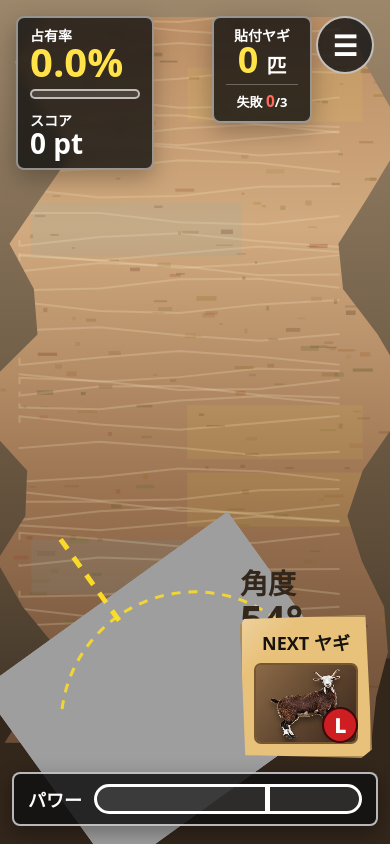
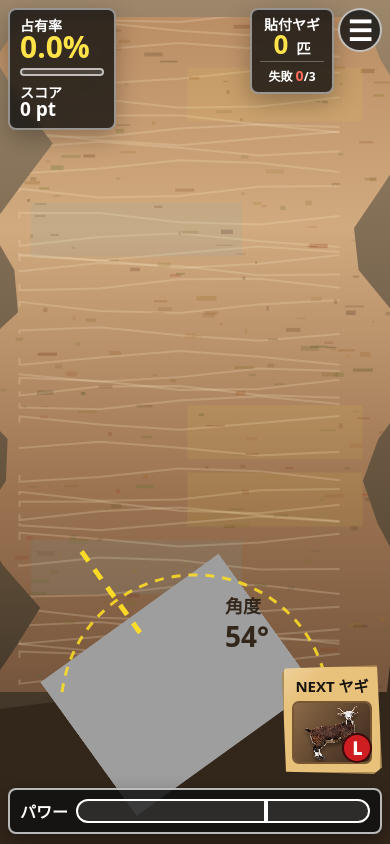
Before and after one commit to somakawamoto/Cliff-Goat, a plain HTML site: page index.html in a window 390 px wide. Drawn offline with Linux system fonts and the light colour scheme.

Commit message:
Improve mobile layout

```diff
--- a/game.js
+++ b/game.js
@@ -2,7 +2,7 @@ const canvas = document.getElementById("game");
 const ctx = canvas.getContext("2d");
 const nextCanvas = document.getElementById("nextGoat");
 const nextCtx = nextCanvas.getContext("2d");
-const ASSET_VERSION = "20260430-1";
+const ASSET_VERSION = "20260430-2";
 const goatImage = new Image();
 const goatSound = new Audio(`assets/goat_sound.mp3?v=${ASSET_VERSION}`);
 goatSound.preload = "auto";
@@ -50,6 +50,10 @@ const STORAGE_KEY = "cliff-goat-best";
 
 let audioContext = null;
 let bgmStarted = false;
+
+function isCompactView() {
+  return state.w <= 760;
+}
 
 function audio() {
   if (!audioContext) {
@@ -359,9 +363,9 @@ function makeCliff() {
   const w = state.w;
   const h = state.h;
   const top = h * 0.02;
-  const bottom = h * 0.88;
-  const leftBase = w * 0.08;
-  const rightBase = w * 0.94;
+  const bottom = h * (isCompactView() ? 0.82 : 0.88);
+  const leftBase = w * (isCompactView() ? 0.03 : 0.08);
+  const rightBase = w * (isCompactView() ? 0.98 : 0.94);
   const points = [];
   const steps = 16;
   for (let i = 0; i <= steps; i++) {
@@ -400,11 +404,11 @@ function pointInPolygon(x, y, points) {
 }
 
 function cannon() {
-  return { x: state.w * 0.5, y: state.h * 0.86 };
+  return { x: state.w * 0.5, y: state.h * (isCompactView() ? 0.84 : 0.86) };
 }
 
 function cannonImageSize() {
-  const cannonH = Math.min(230, state.h * 0.27);
+  const cannonH = Math.min(isCompactView() ? 165 : 230, state.h * (isCompactView() ? 0.22 : 0.27));
   const aspect = cannonImageReady ? cannonImage.width / cannonImage.height : 1024 / 1536;
   return { w: cannonH * aspect, h: cannonH };
 }
@@ -559,7 +563,7 @@ function update(dt) {
     p.x += p.vx * dt;
     p.y += p.vy * dt;
     p.rot += p.goat.spin * dt;
-    const collisionArmed = p.age > 0.18 && p.y < state.h * 0.78;
+    const collisionArmed = p.age > 0.18 && p.y < state.h * (isCompactView() ? 0.73 : 0.78);
     const flewTooFar = p.y < -160 || p.x < -160 || p.x > state.w + 160;
     if (flewTooFar) {
       failGoat("飛びすぎて落下");
@@ -881,10 +885,12 @@ function drawAim() {
   ctx.lineTo(endX, endY);
   ctx.stroke();
   ctx.setLineDash([]);
-  ctx.font = "900 28px system-ui";
-  ctx.fillText("角度", c.x + 45, c.y - 132);
-  ctx.font = "900 40px system-ui";
-  ctx.fillText(`${Math.round(180 - (state.angle * 180) / Math.PI)}°`, c.x + 45, c.y - 92);
+  const angleLabelX = isCompactView() ? c.x + 30 : c.x + 45;
+  const angleLabelY = isCompactView() ? c.y - 96 : c.y - 132;
+  ctx.font = `900 ${isCompactView() ? 18 : 28}px system-ui`;
+  ctx.fillText("角度", angleLabelX, angleLabelY);
+  ctx.font = `900 ${isCompactView() ? 28 : 40}px system-ui`;
+  ctx.fillText(`${Math.round(180 - (state.angle * 180) / Math.PI)}°`, angleLabelX, angleLabelY + (isCompactView() ? 34 : 40));
   ctx.restore();
 }
 
--- a/index.html
+++ b/index.html
@@ -4,7 +4,7 @@
     <meta charset="utf-8" />
     <meta name="viewport" content="width=device-width, initial-scale=1" />
     <title>崖ヤギ</title>
-    <link rel="stylesheet" href="styles.css?v=20260430-1" />
+    <link rel="stylesheet" href="styles.css?v=20260430-2" />
   </head>
   <body>
     <main class="game-shell">
@@ -69,6 +69,6 @@
       </div>
     </main>
 
-    <script src="game.js?v=20260430-1"></script>
+    <script src="game.js?v=20260430-2"></script>
   </body>
 </html>
--- a/styles.css
+++ b/styles.css
@@ -378,18 +378,51 @@ button {
 
 @media (max-width: 760px) {
   .game-shell {
-    min-height: 620px;
+    min-height: 100dvh;
   }
 
   .hud-score {
-    width: 138px;
-    padding: 10px 12px;
+    top: max(8px, env(safe-area-inset-top));
+    left: max(8px, env(safe-area-inset-left));
+    width: 118px;
+    padding: 8px 10px;
+  }
+
+  .hud-score strong {
+    font-size: 34px;
+  }
+
+  .hud-score b {
+    font-size: 22px;
+  }
+
+  .meter {
+    height: 8px;
+    margin: 6px 0 9px;
   }
 
   .hud-goats {
-    right: 78px;
-    padding: 10px 12px;
-    min-width: 100px;
+    top: max(8px, env(safe-area-inset-top));
+    right: calc(max(8px, env(safe-area-inset-right)) + 56px);
+    min-width: 92px;
+    padding: 8px 10px;
+  }
+
+  .hud-goats strong {
+    font-size: 30px;
+  }
+
+  .miss-label {
+    margin-top: 4px;
+    padding-top: 4px;
+    font-size: 12px;
+  }
+
+  .round-button {
+    top: max(8px, env(safe-area-inset-top));
+    right: max(8px, env(safe-area-inset-right));
+    width: 48px;
+    font-size: 28px;
   }
 
   .paper,
@@ -398,16 +431,90 @@ button {
   }
 
   .next-card {
-    width: 132px;
-    bottom: 86px;
+    right: max(8px, env(safe-area-inset-right));
+    bottom: calc(max(12px, env(safe-area-inset-bottom)) + 58px);
+    width: 112px;
+    padding: 8px;
+  }
+
+  .next-card h2 {
+    margin-bottom: 5px;
+    font-size: 15px;
+  }
+
+  .badge {
+    right: 8px;
+    bottom: 9px;
+    width: 30px;
+    font-size: 17px;
   }
 
   .power-wrap {
-    width: calc(100vw - 24px);
+    bottom: max(10px, env(safe-area-inset-bottom));
+    width: calc(100vw - 16px);
     min-width: 0;
+    height: 46px;
+    gap: 8px;
+    padding: 7px 10px;
+    font-size: 16px;
+  }
+
+  .power-track {
+    height: 24px;
+    border-width: 2px;
+  }
+
+  .power-track::after {
+    top: -5px;
+    height: 34px;
+    width: 4px;
   }
 
   .sign {
     display: none;
   }
+
+  .result-card {
+    padding: 20px;
+  }
+
+  .result-card dl div {
+    font-size: 18px;
+  }
+
+  .result-actions {
+    flex-direction: column;
+  }
 }
+
+@media (max-width: 390px) {
+  .hud-score {
+    width: 108px;
+  }
+
+  .hud-score strong {
+    font-size: 30px;
+  }
+
+  .hud-score b {
+    font-size: 19px;
+  }
+
+  .hud-goats {
+    min-width: 84px;
+    right: calc(max(6px, env(safe-area-inset-right)) + 50px);
+    padding: 7px 8px;
+  }
+
+  .hud-goats strong {
+    font-size: 26px;
+  }
+
+  .round-button {
+    width: 44px;
+  }
+
+  .next-card {
+    width: 100px;
+  }
+}
```
